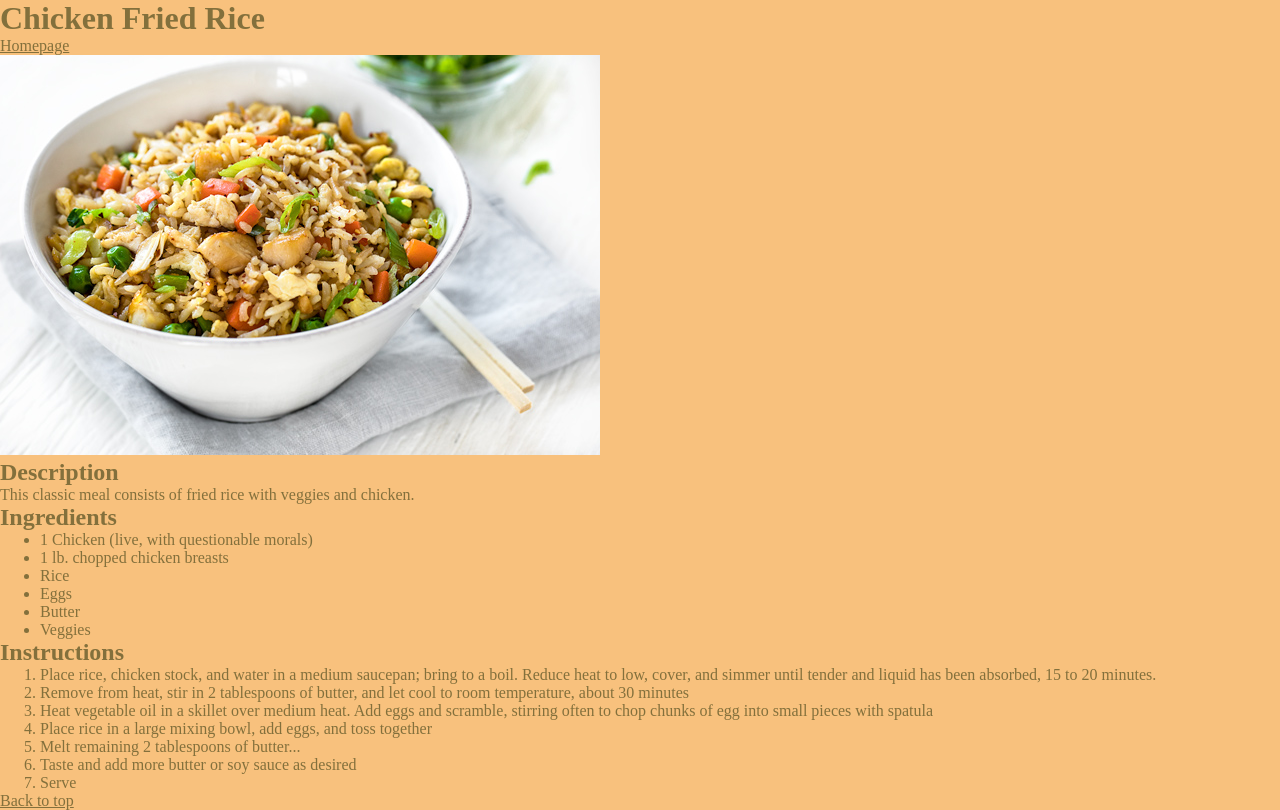
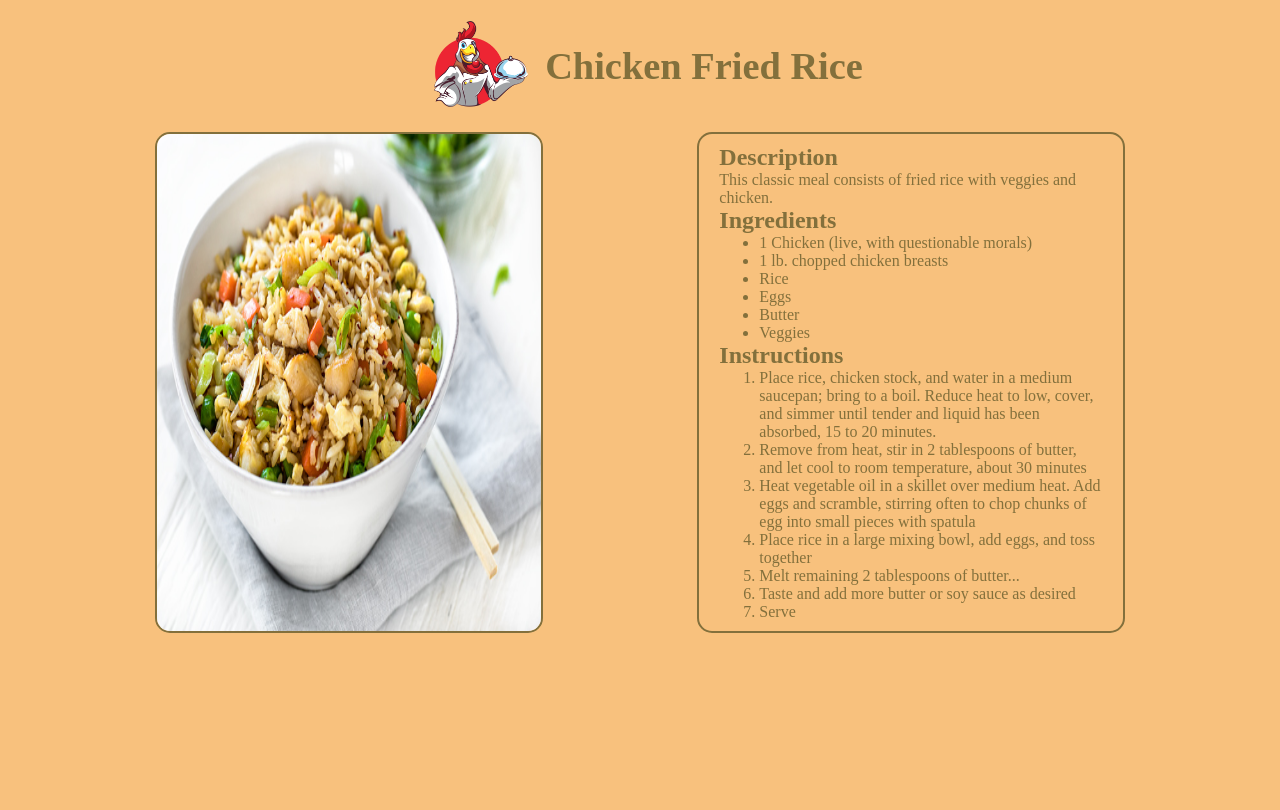
Before and after one commit to ryanstanford251/odin-recipes, a plain HTML site: page recipes/pages/chicken-fried-rice.html in a window 1280 px wide. Drawn offline with Linux system fonts and the light colour scheme.

Commit message:
Update Chicken Fried Rice page     Make styling consistent with other recipe pages

```diff
--- a/recipes/pages/chicken-fried-rice.html
+++ b/recipes/pages/chicken-fried-rice.html
@@ -6,12 +6,21 @@
         <link rel="stylesheet" href="../../styles/style.css">
     </head>
     <body>
+        <header class="recipe-header">
             <a id="top"></a>
             <h1>Chicken Fried Rice</h1>
-        <nav><a href="../../index.html">Homepage</a></nav>
-        <img src="../images/chicken-fried-rice.jpg" alt="A bowl filled with chicken fried rice" width="auto">
+            <nav>
+                <a href="../../index.html"><img src="../../images/chicken-chef.png" alt="chicken chef carrying silver platter" width="100px"></a>
+            </nav>
+        </header>
+        <main class="recipe-content">
+            <img class="recipe-image" src="../images/chicken-fried-rice.jpg" alt="A bowl filled with chicken fried rice" width="600px">
+            <div class="recipe-info">
+                <div class="recipe-description">
                     <h2>Description</h2>
                     <p>This classic meal consists of fried rice with veggies and chicken.</p>
+                </div>
+                <div class="recipe-ingredients">
                     <h2>Ingredients</h2>
                     <ul>
                         <li>1 Chicken (live, with questionable morals)</li>
@@ -21,6 +30,8 @@
                         <li>Butter</li>
                         <li>Veggies</li>
                     </ul>
+                </div>
+                <div class="recipe-instructions">
                     <h2>Instructions</h2>
                     <ol>
                         <li>Place rice, chicken stock, and water in a medium saucepan; bring to a boil. Reduce heat to low, cover, and simmer until tender and liquid has been absorbed, 15 to 20 minutes.</li>
@@ -31,6 +42,8 @@
                         <li>Taste and add more butter or soy sauce as desired</li>
                         <li>Serve</li>
                     </ol>
-        <a href="#top">Back to top</a>
+                </div>
+            </div>
+        </main>
     </body>
 </html>
--- a/styles/style.css
+++ b/styles/style.css
@@ -59,6 +59,8 @@ a:hover {
     border: 2px solid rgb(131, 112, 60);
     border-radius: 15px;
     padding: 10px 20px;
+    overflow-wrap: normal;
+    max-width: 30%;
 }
 
 .recipe-header {
```
Lines whose indentation alone changed are shown as unchanged.
